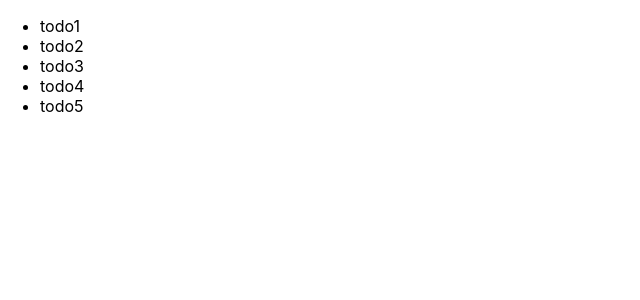
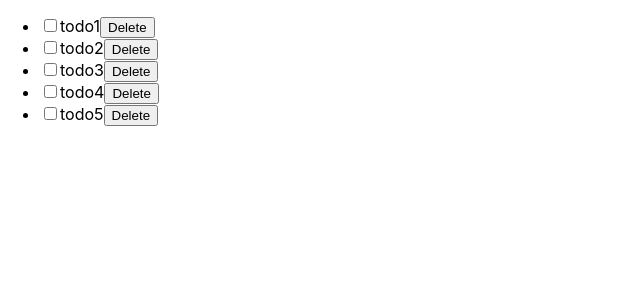
Before and after one commit to Deznot/redux-todo, a React (Create React App) app: page / in a window 1280 px wide. Shown: the top 300 px of the page, without its empty margins (0-640 px from the left). Built offline with nearby package versions, Linux system fonts and the light colour scheme.

Commit message:
feat: work with toggleComplete and TodoListItem

```diff
--- a/src/components/todo/todoSlice.jsx
+++ b/src/components/todo/todoSlice.jsx
@@ -21,9 +21,14 @@ const todoSlice = createSlice({
             };
 
             state.push(todo);
+        },
+        toggleComplete: (state, action) => {
+            const index = state.findIndex((todo) => todo.id === action.payload.id);
+            state[index].completed = action.payload.completed;
         }
     }
+
 });
 
-export const { addTodo } = todoSlice.actions;
+export const { addTodo, toggleComplete } = todoSlice.actions;
 export default todoSlice.reducer;
--- a/src/components/todoListItem/TodoListItem.jsx
+++ b/src/components/todoListItem/TodoListItem.jsx
@@ -1,8 +1,26 @@
+import { useDispatch } from "react-redux";
 import "./todoListItem.scss";
+import { toggleComplete } from "../todo/todoSlice";
 
 const TodoListItem = (props) => {
+    const dispatch = useDispatch();
+    const handleCheckboxClick = () => {
+        dispatch(
+            toggleComplete({ id: props.id, completed: !props.completed })
+        )
+    }
+
     return (
-        <li className="list-item" onClick={props.onClick}>{props.title}</li>
+        <li className="list-item" onClick={props.onClick}>
+            <input
+                type='checkbox'
+                className='mr-3'
+                onClick={handleCheckboxClick}
+            // checked={props.completed}
+            ></input>
+            {props.title}
+            <button className='btn btn-danger'>Delete</button>
+        </li>
     );
 };
 
```
